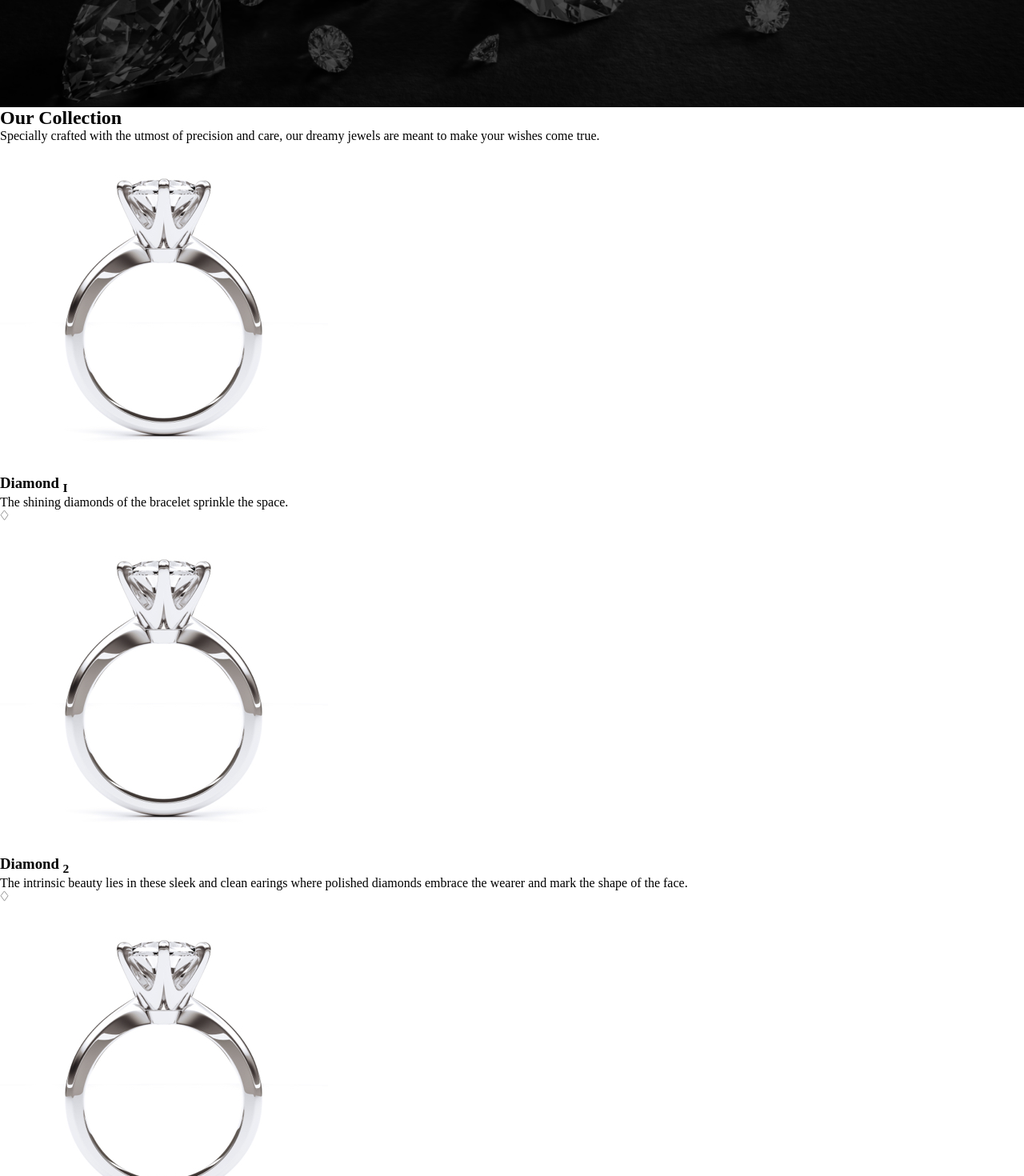
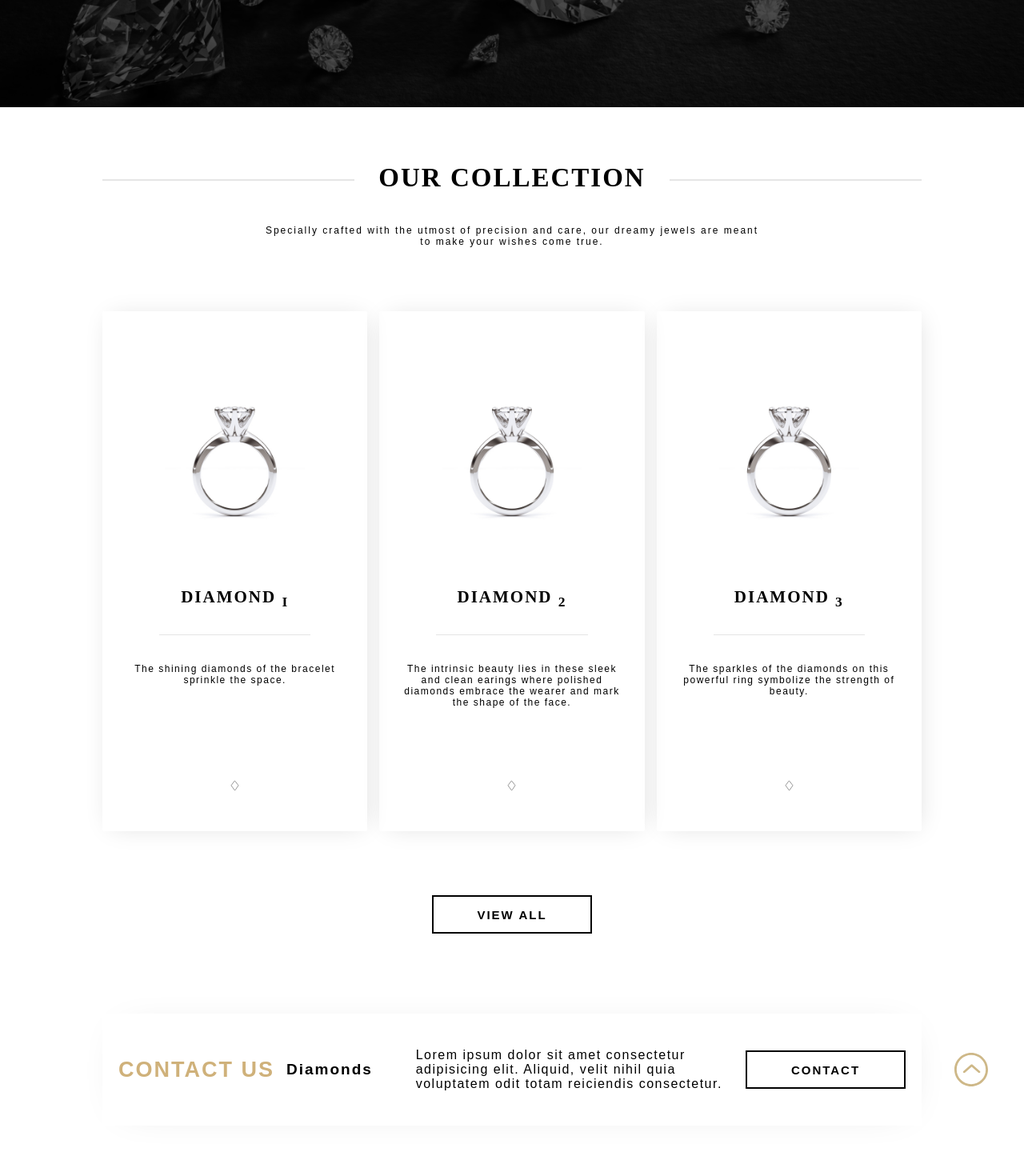
Before and after one commit to juancaricodev/diamonds, a Vue app: page / in a window 1280 px wide. Shown: the part 540-2010 px from the top of the page at 80% size. Built offline with nearby package versions, Linux system fonts and the light colour scheme; the HTML template or start-up script is replaced by a standard one.

Commit message:
feat(Collection): component created and template added to app

```diff
--- a/src/App.vue
+++ b/src/App.vue
@@ -68,7 +68,7 @@
 
     <Slider />
 
-    <section class="collection">
+    <!-- <section class="collection">
         <div class="collection__header">
         <div class="collection__header-title">
           <span></span>
@@ -113,9 +113,11 @@
       </div>
 
       <button class="collection__button">View All</button>
-    </section>
+    </section> -->
 
-    <section class="contact">
+    <Collection />
+
+    <!-- <section class="contact">
       <div class="contact__title">
         <h1>Contact Us</h1>
         <h2>Diamonds</h2>
@@ -130,7 +132,10 @@
         <div class="scrollup" id="scrollUpBtn">
         <img src="./assets/svg/arrow-in-circle-point-to-up.svg" alt="go to top icon" class="scrollup__icon">
       </div>
-    </section>
+    </section> -->
+
+    <Contact />
+
   </main>
 
   <footer class="footer">
@@ -166,12 +171,16 @@
 <script>
 import Header from './components/Header.vue'
 import Slider from './components/Slider.vue'
+import Collection from './components/Collection.vue'
+import Contact from './components/Contact.vue'
 
 export default {
   name: 'App',
   components: {
     Header,
-    Slider
+    Slider,
+    Collection,
+    Contact
   }
 }
 </script>
--- a/src/assets/styles/global.scss
+++ b/src/assets/styles/global.scss
@@ -67,6 +67,8 @@ $section-content: 12px;
 $section-medium: 14px;
 
 /* Colors */
+$color-black: #000000;
+$color-white: #ffffff;
 $color-gold: #BC9143;
 
 // Fonts Variables
--- /dev/null
+++ b/src/components/Collection.vue
@@ -0,0 +1,184 @@
+<template>
+      <section class="collection">
+        <div class="collection__header">
+        <div class="collection__header-title">
+          <span></span>
+          <h2>Our Collection</h2>
+        </div>
+
+        <p class="collection__header-description">
+          Specially crafted with the utmost of precision and care, our dreamy jewels are meant to make your wishes come true.
+        </p>
+      </div>
+
+        <div class="collection__cards">
+        <div class="collection__cards-item">
+          <img src="../assets/img/shutterstock_1530727334.jpg" alt="product image" class="collection__cards-item-img">
+          <div class="collection__cards-item-content">
+            <h3>Diamond <sub>I</sub></h3>
+            <span></span>
+            <p>The shining diamonds of the bracelet sprinkle the space.</p>
+          </div>
+          <img src="../assets/svg/diamond.svg" alt="diamond icon" class="collection__cards-item-diamond">
+        </div>
+
+        <div class="collection__cards-item">
+          <img src="../assets/img/shutterstock_1530727334.jpg" alt="product image" class="collection__cards-item-img">
+          <div class="collection__cards-item-content">
+            <h3>Diamond <sub>2</sub></h3>
+            <span></span>
+            <p>The intrinsic beauty lies in these sleek and clean earings where polished diamonds embrace the wearer and mark the shape of the face.</p>
+          </div>
+          <img src="../assets/svg/diamond.svg" alt="diamond icon" class="collection__cards-item-diamond">
+        </div>
+
+        <div class="collection__cards-item">
+          <img src="../assets/img/shutterstock_1530727334.jpg" alt="product image" class="collection__cards-item-img">
+          <div class="collection__cards-item-content">
+            <h3>Diamond <sub>3</sub></h3>
+            <span></span>
+            <p>The sparkles of the diamonds on this powerful ring symbolize the strength of beauty.</p>
+          </div>
+          <img src="../assets/svg/diamond.svg" alt="diamond icon" class="collection__cards-item-diamond">
+        </div>
+      </div>
+
+      <button class="collection__button">View All</button>
+    </section>
+</template>
+
+<style lang="scss">
+.collection {
+  display: flex;
+  flex-direction: column;
+  justify-content: center;
+  align-items: center;
+  margin: 70px 10%;
+
+  /* Header */
+  &__header {
+    width: 100%;
+    display: flex;
+    flex-direction: column;
+    align-items: center;
+
+    &-title {
+      width: 100%;
+      display: flex;
+      justify-content: center;
+      align-items: baseline;
+      text-align: center;
+
+      span {
+        width: 100%;
+        margin: 20px 0 10px;
+        border-bottom: 2px solid #000;
+        opacity: 0.1;
+      }
+
+      h2 {
+        position: absolute;
+        padding:0 30px;
+        font-family: 'Didot', serif;
+        text-transform: uppercase;
+        font-size: $section-title;
+        letter-spacing: 2px;
+        text-align: center;
+        background:#fff;
+      }
+    }
+
+    &-description {
+      margin-top: 45px;
+      display: flex;
+      justify-content: center;
+      width: 620px;
+      font-family: 'Poppins', sans-serif;
+      font-size: $section-content;
+      font-weight: 400;
+      letter-spacing: 2px;
+      text-align: center;
+    }
+  }
+
+  /* Card Container */
+  &__cards {
+    margin: 80px 0;
+    display: flex;
+    justify-content: center;
+    width: 100%;
+    gap: 15px;
+
+    &-item {
+      display: flex;
+      flex-direction: column;
+      justify-content: space-between;
+      align-items: center;
+      padding: 100px 20px 50px;
+      width: 30%;
+      /* max-width: 380px; */
+      height: 500px;
+      text-align: center;
+      border-radius: 2px;
+      box-shadow: 3px 1px 30px -8px rgba(0,0,0,0.15);
+      -webkit-box-shadow: 3px 1px 30px -8px rgba(0,0,0,0.15);
+      -moz-box-shadow: 3px 1px 30px -8px rgba(0,0,0,0.15);
+
+      &-img {
+        width: 60%;
+      }
+
+      &-content {
+        display: flex;
+        flex-direction: column;
+        align-items: center;
+        margin-top: 70px;
+        height: 100%;
+
+        h3 {
+          font-family: 'Didot', serif;
+          text-transform: uppercase;
+          font-size: $section-subtitle;
+          letter-spacing: 2px;
+        }
+
+        span {
+          width: 65%;
+          margin: 30px 0 35px;
+          border-bottom: 1px solid #000;
+          opacity: 0.1;
+        }
+
+        p {
+          font-family: 'Poppins', sans-serif;
+          font-size: $section-content;
+          font-weight: 300;
+          letter-spacing: 1.5px;
+        }
+      }
+    }
+  }
+
+  /* Button */
+  &__button {
+    width: 200px;
+    height: 48px;
+    font-family: 'Poppins', sans-serif;
+    font-size: 15px;
+    font-weight: 600;
+    letter-spacing: 2px;
+    text-transform: uppercase;
+    background-color: #fff;
+    border: 2px solid #000;
+    outline: none;
+    cursor: pointer;
+  }
+}
+
+/* Desktop */
+@media only screen and (min-width: 1920px) {
+  .collection__cards-item {
+    height: 600px;
+  }
+}
+</style>
--- /dev/null
+++ b/src/components/Contact.vue
@@ -0,0 +1,122 @@
+<template>
+  <section class="contact">
+    <div class="contact__title">
+      <h1>Contact Us</h1>
+      <h2>Diamonds</h2>
+    </div>
+
+    <div class="contact__description">
+      Lorem ipsum dolor sit amet consectetur adipisicing elit. Aliquid, velit nihil quia voluptatem odit totam reiciendis consectetur.
+    </div>
+
+    <button class="contact__button">Contact</button>
+
+      <div class="scrollup" id="scrollUpBtn">
+      <img src="../assets/svg/arrow-in-circle-point-to-up.svg" alt="go to top icon" class="scrollup__icon">
+    </div>
+  </section>
+
+</template>
+
+<style lang="scss">
+.contact {
+  padding: 0 50px;
+  margin: 100px 10%;
+  height: 140px;
+  display: grid;
+  align-items: center;
+  grid-template-columns: 400px auto 200px;
+  box-shadow: 3px 1px 50px -25px rgba(0,0,0,0.15);
+  -webkit-box-shadow: 3px 1px 50px -25px rgba(0,0,0,0.15);
+  -moz-box-shadow: 3px 1px 50px -25px rgba(0,0,0,0.15);
+
+  &__title {
+    grid-column: 1;
+    display: flex;
+    align-items: center;
+    gap: 20px;
+
+    h1 {
+      font-family: 'Poppins', sans-serif;
+      font-size: $section-title;
+      font-weight: 700;
+      letter-spacing: 2px;
+      text-transform: uppercase;
+      color: $color-gold;
+      opacity: 0.7;
+    }
+
+    h2 {
+      font-family: 'Blesing', sans-serif;
+      font-size: $section-subtitle;
+      font-weight: 700;
+      letter-spacing: 2px;
+    }
+  }
+
+  &__description {
+    grid-column: 2;
+    padding: 0 5%;
+    font-family: 'Poppins', sans-serif;
+    font-size: $section-medium;
+    font-weight: 300;
+    letter-spacing: 1.5px;
+  }
+
+  &__button {
+    grid-column: 3;
+    width: 200px;
+    height: 48px;
+    font-family: 'Poppins', sans-serif;
+    font-size: 15px;
+    font-weight: 600;
+    letter-spacing: 2px;
+    text-transform: uppercase;
+    background-color: $color-white;
+    border: 2px solid $color-black;
+    outline: none;
+    cursor: pointer;
+  }
+}
+
+/* Scroll-up Button */
+.scrollup {
+  position: absolute;
+  right: 3.5%;
+  height: inherit;
+  display: flex;
+  cursor: pointer;
+
+  &__icon {
+    width: 42px;
+  }
+}
+
+/* Desktop */
+@media only screen and (max-width: 1600px) {
+  .contact__title {
+    gap: 10px;
+
+    h1 {
+      width: 200px;
+      font-size: 27px;
+    }
+
+    h2 {
+      font-size: 19px;
+    }
+  }
+
+  .contact__description {
+    font-size: var(--section-content);
+  }
+}
+
+@media only screen and (max-width: 1366px) {
+  .contact {
+    padding: 0 20px;
+    grid-template-columns: 350px auto 200px;
+  }
+}
+
+</style>
```
